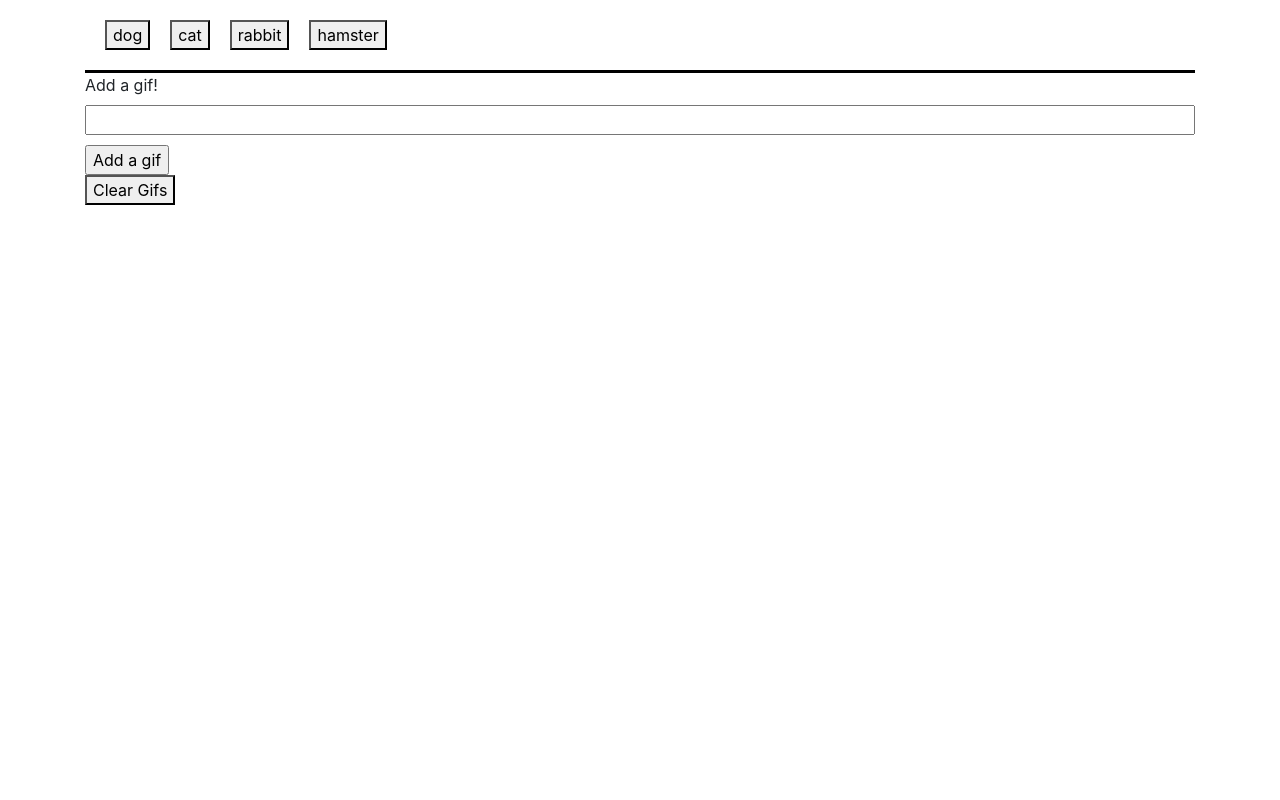
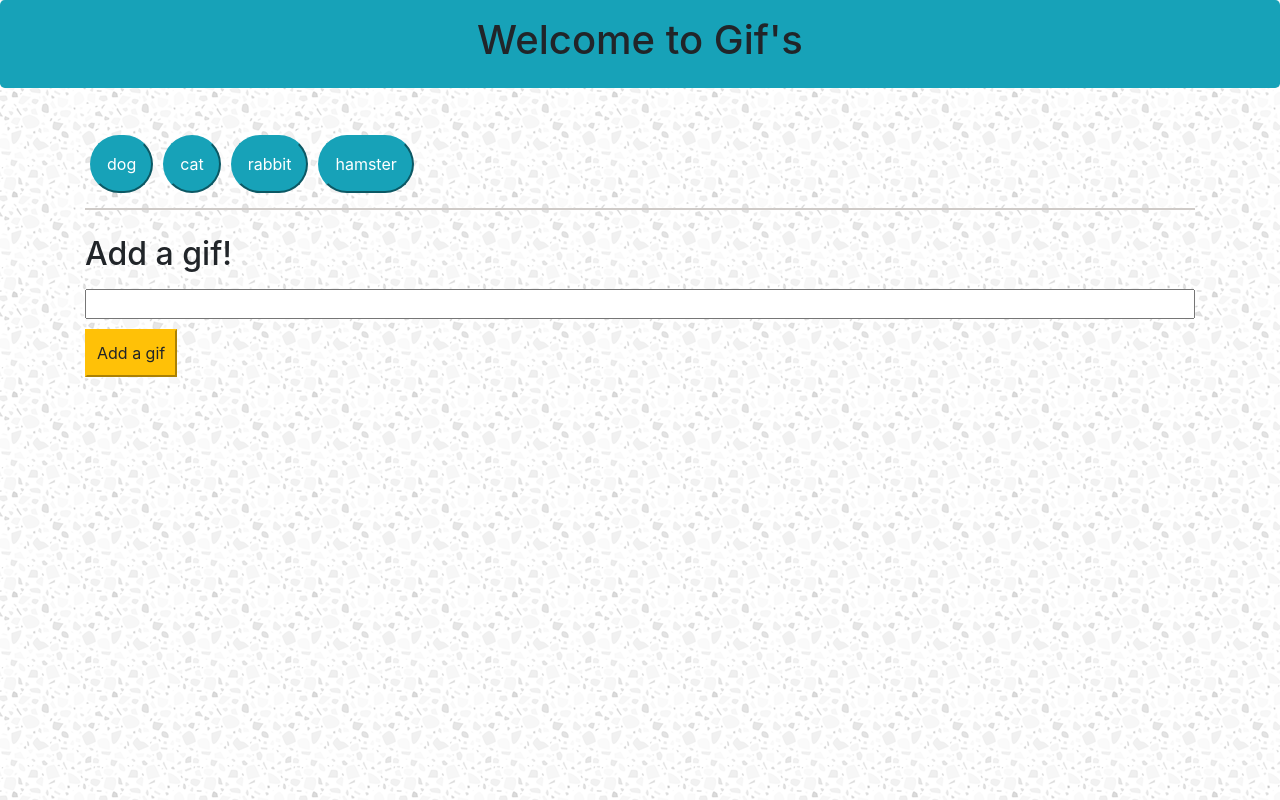
Before and after one commit to Justin-Singh125125/Giphy-Api, a plain HTML site: page index.html in a window 1280 px wide. Drawn offline with nearby package versions, Linux system fonts and the light colour scheme.

Commit message:
added background

```diff
--- a/assets/css/style.css
+++ b/assets/css/style.css
@@ -1,19 +1,27 @@
 *{
     box-sizing: border-box;
 }
-
+#add-new-gif{
+    margin-top: 25px;
+}
 #add-gif{
     margin-top: 10px;
+    padding: 10px;
 }
 #git-input{
     width: 100%;
 }
 #button-storage{
-    border-bottom: 3px solid black;
-    padding: 10px;
+    border-bottom: 2px solid #cfcbc8;
+    padding: 5px;
+    text-align:left;
 }
 .gif{
-    margin: 10px;
+    margin-right: 10px;
+    padding: 15px;
+    margin-bottom: 10px;
+    margin-top: 10px;
+    border-radius: 30px;
 
 }
 img{
@@ -24,3 +32,22 @@ img{
 .rating{
     text-align: center;
 }
+body{
+    background: url('../images/background.png');
+    text-align: center;
+}
+.jumbotron{
+    text-align: center;
+    padding: 1rem 2rem;
+    background: #17a2b8;
+}
+input:focus{
+    outline: #17a2b8;
+}
+#image-storage{
+    margin-top: 30px;
+}
+
+.text-left{
+    text-align: left;
+}
--- a/assets/javascript/giphy.js
+++ b/assets/javascript/giphy.js
@@ -16,6 +16,7 @@ $(document).ready(function () {
         for (var i = 0; i < gifArray.length; i++) {
             var newButton = $('<button>');
             newButton.addClass('gif');
+            newButton.addClass('btn-info');
             newButton.attr('data-name', gifArray[i]);
             newButton.text(gifArray[i]);
             $('#button-storage').append(newButton);
@@ -39,7 +40,7 @@ $(document).ready(function () {
             pictureCount++;
             var newDiv = $('<div>');
             newDiv.addClass('col-md-3');
-            var newP = $('<p>');
+            var newP = $('<h3>');
             newP.addClass('rating');
             newP.text('Rating: ' + r.data[i].rating);
             newDiv.append(newP);
@@ -94,9 +95,13 @@ $(document).ready(function () {
 
     $('#add-gif').on('click', function (event) {
         event.preventDefault();
-        gifArray.push($('#git-input').val().trim());
-        $('#button-storage').empty();
-        showButtons();
+        var data = $('#git-input').val().trim();
+        if (!data == "") {
+            gifArray.push($('#git-input').val().trim());
+            $('#button-storage').empty();
+            showButtons();
+        }
+
     })
 
 
--- a/index.html
+++ b/index.html
@@ -16,19 +16,27 @@
 
 <body>
 
+    <div class='jumbotron'>
+        <h1>Welcome to Gif's</h1>
+    </div>
+
     <div class="container">
+
         <div id='button-storage'>
 
         </div>
-        <form id="add-new-gif">
-            <label for="gif-input">Add a gif!</label><br>
+        <form id="add-new-gif" class="text-left">
+            <label for="gif-input">
+                <h2>Add a gif!</h2>
+            </label><br>
             <input type='text' id='git-input'><br>
-            <input id='add-gif' type='submit' value='Add a gif'>
+            <input id='add-gif' class='btn-warning' type='submit' value='Add a gif'>
         </form>
+
+
         <div id="image-storage">
 
         </div>
-        <button id='clear-gifs'>Clear Gifs</button>
 
 
 
```
Also changed, not shown: assets/images/background.png (added), 1 other file.
